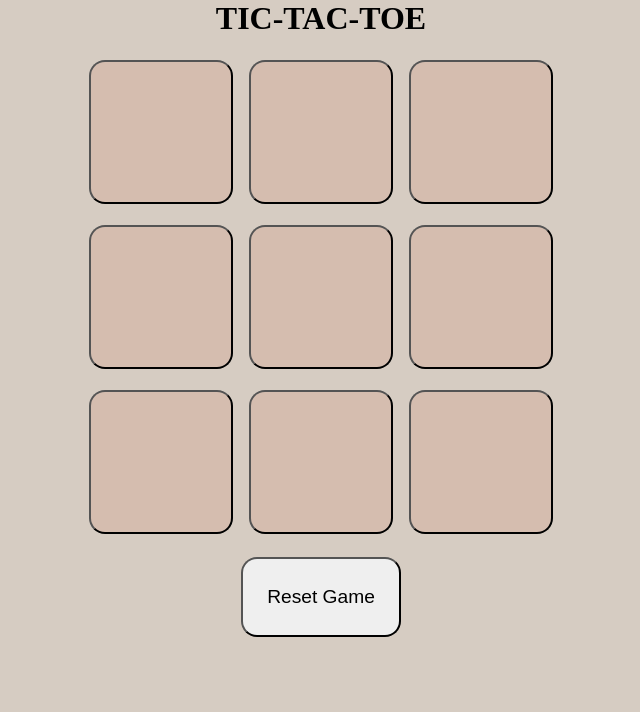
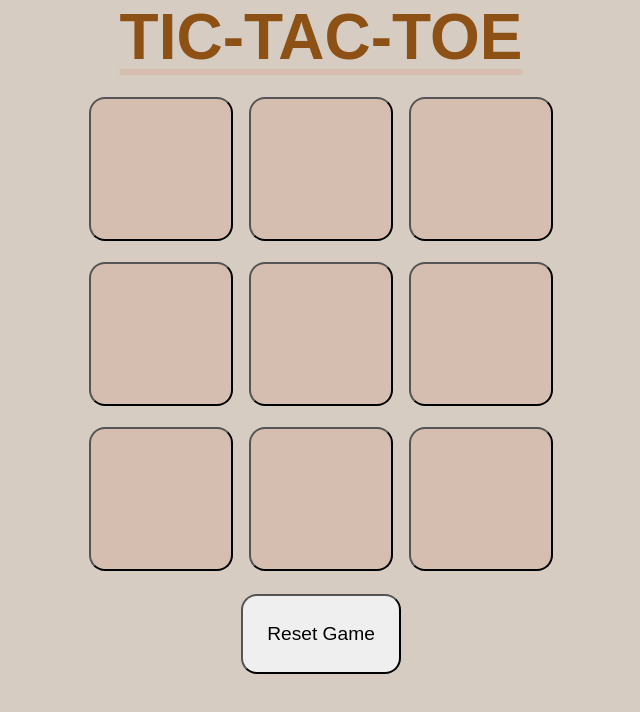
Before and after one commit to Krishnanshu9/Tic-Tac-toe, a plain HTML site: page index.html in a window 1280 px wide. Shown: the whole page, without its empty margins (319-959 px from the left). Drawn offline with Linux system fonts and the light colour scheme.

Commit message:
Added some style

```diff
--- a/style.css
+++ b/style.css
@@ -3,6 +3,13 @@
     padding: 0;
 }
 h1{
+    color: #8D5116;
+    font-size: 8vmin;
+    font-weight: 700;
+    font-family: 'Arial', sans-serif;
+    text-decoration: underline;
+    text-decoration-color: #D5BDAF;
+    text-underline-offset: 10px;
     padding-bottom: 20px;
 }
 body{
```
